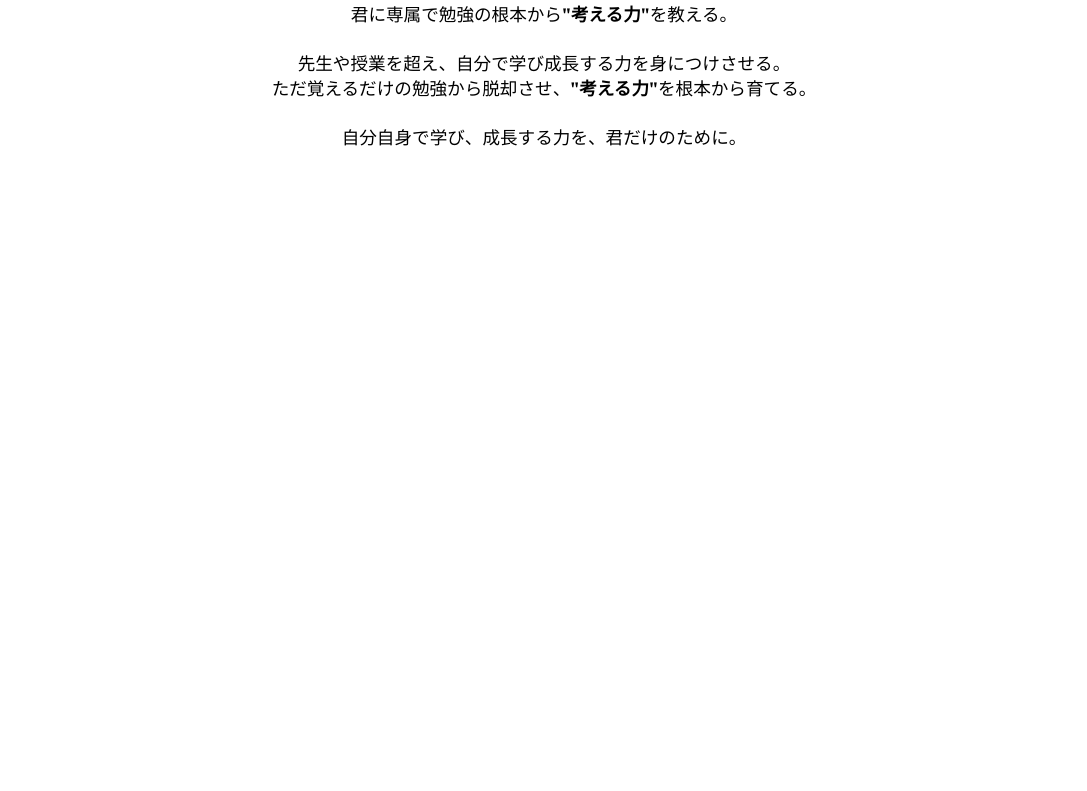
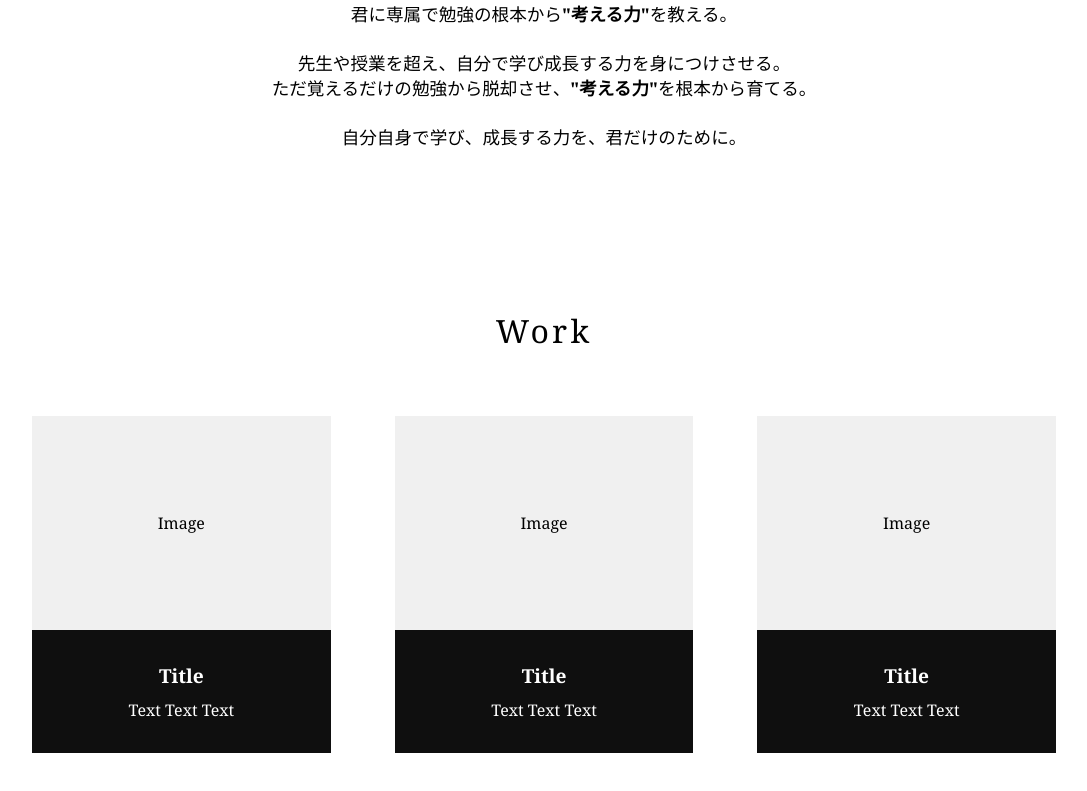
Before and after one commit to tsunga59/arc_hp, a Vue app: page / in a window 1280 px wide. Shown: the part 1092-1883 px from the top of the page, without its empty margins (96-1183 px from the left). Before the commit the page ends 1369 px from the top, so only its background shows below. Built offline with nearby package versions, Linux system fonts and the light colour scheme.

Commit message:
add work component

```diff
--- a/src/App.vue
+++ b/src/App.vue
@@ -2,12 +2,14 @@
 import Header from '@/components/Header.vue';
 import MainView from '@/components/MainView.vue';
 import About from '@/components/About.vue';
+import Work from '@/components/Work.vue';
 </script>
 
 <template>
   <Header />
   <MainView />
   <About />
+  <Work />
 </template>
 
 <style lang="scss" scoped>
--- a/src/assets/main.scss
+++ b/src/assets/main.scss
@@ -4,9 +4,13 @@ body {
   padding: 0;
   margin: 0;
 }
-h1, p {
+h1, h2, p, ul, li {
   font-weight: normal;
+  padding: 0;
   margin: 0;
+}
+li {
+  list-style: none;
 }
 a {
   text-decoration: none;
--- /dev/null
+++ b/src/components/Work.vue
@@ -0,0 +1,85 @@
+<script setup>
+</script>
+
+<template>
+  <div id="work" class="work">
+    <h2 class="sub_title">Work</h2>
+    <ul class="work_area">
+      <li class="work_list">
+        <div class="img_area">
+          Image
+        </div>
+        <div class="text_area">
+          <p class="work_title">Title</p>
+          <p class="work_text">
+            Text Text Text
+          </p>
+        </div>
+      </li>
+      <li class="work_list">
+        <div class="img_area">
+          Image
+        </div>
+        <div class="text_area">
+          <p class="work_title">Title</p>
+          <p class="work_text">
+            Text Text Text
+          </p>
+        </div>
+      </li>
+      <li class="work_list">
+        <div class="img_area">
+          Image
+        </div>
+        <div class="text_area">
+          <p class="work_title">Title</p>
+          <p class="work_text">
+            Text Text Text
+          </p>
+        </div>
+      </li>
+    </ul>
+  </div>
+</template>
+
+<style lang="scss" scoped>
+.work {
+  text-align: center;
+  width: 85%;
+  padding: 2rem;
+  margin: 6rem auto;
+}
+.sub_title {
+  font-size: 2rem;
+  letter-spacing: .2rem;
+  color: #000;
+  margin-bottom: 4rem;
+}
+.work_area {
+  display: flex;
+  justify-content: space-between;
+  align-items: center;
+}
+.work_list {
+  width: 33%;
+  margin: auto 2rem;
+  .img_area {
+    display: flex;
+    justify-content: center;
+    align-items: center;
+    min-height: 150px;
+    padding: 2rem;
+    background-color: #f0f0f0;
+  }
+  .text_area {
+    color: #fff;
+    background-color: #0f0f0f;
+    padding: 2rem;
+    .work_title {
+      font-size: 1.2rem;
+      font-weight: bold;
+      margin-bottom: .6rem;
+    }
+  }
+}
+</style>
```
